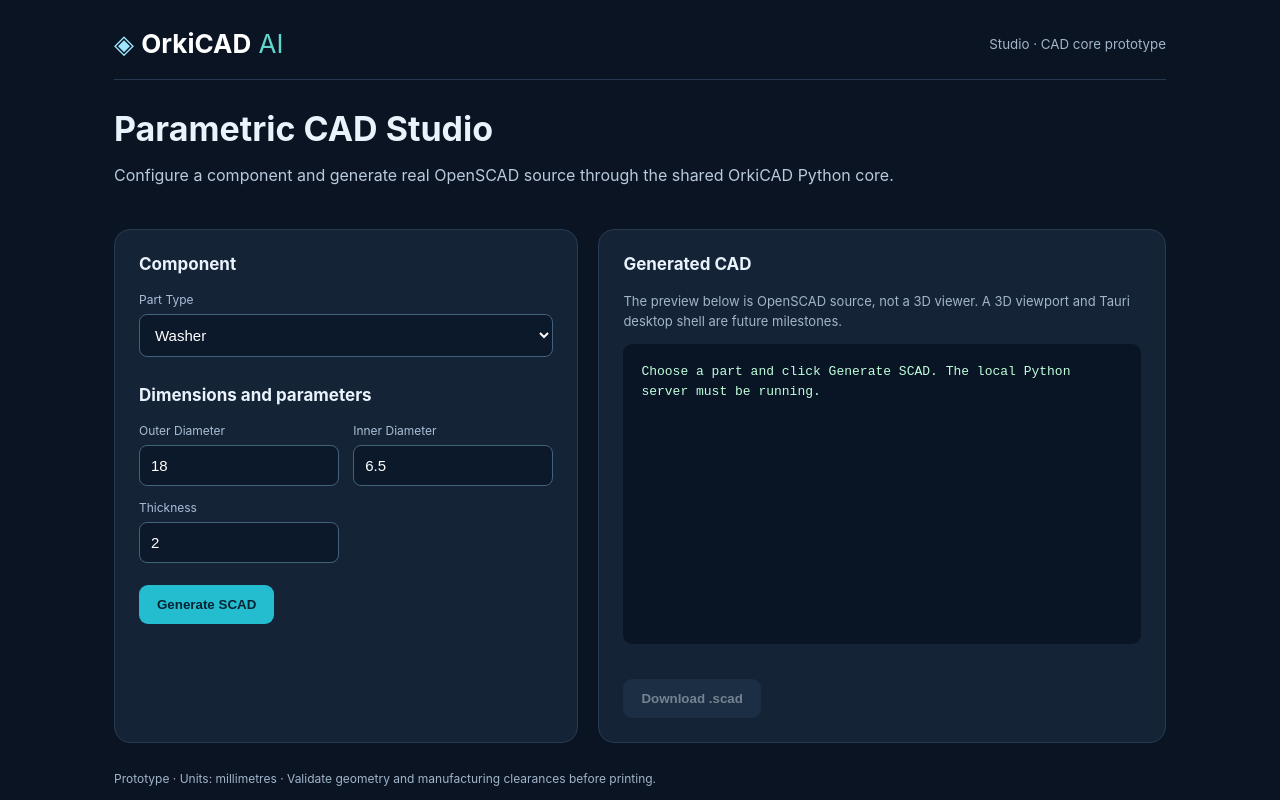
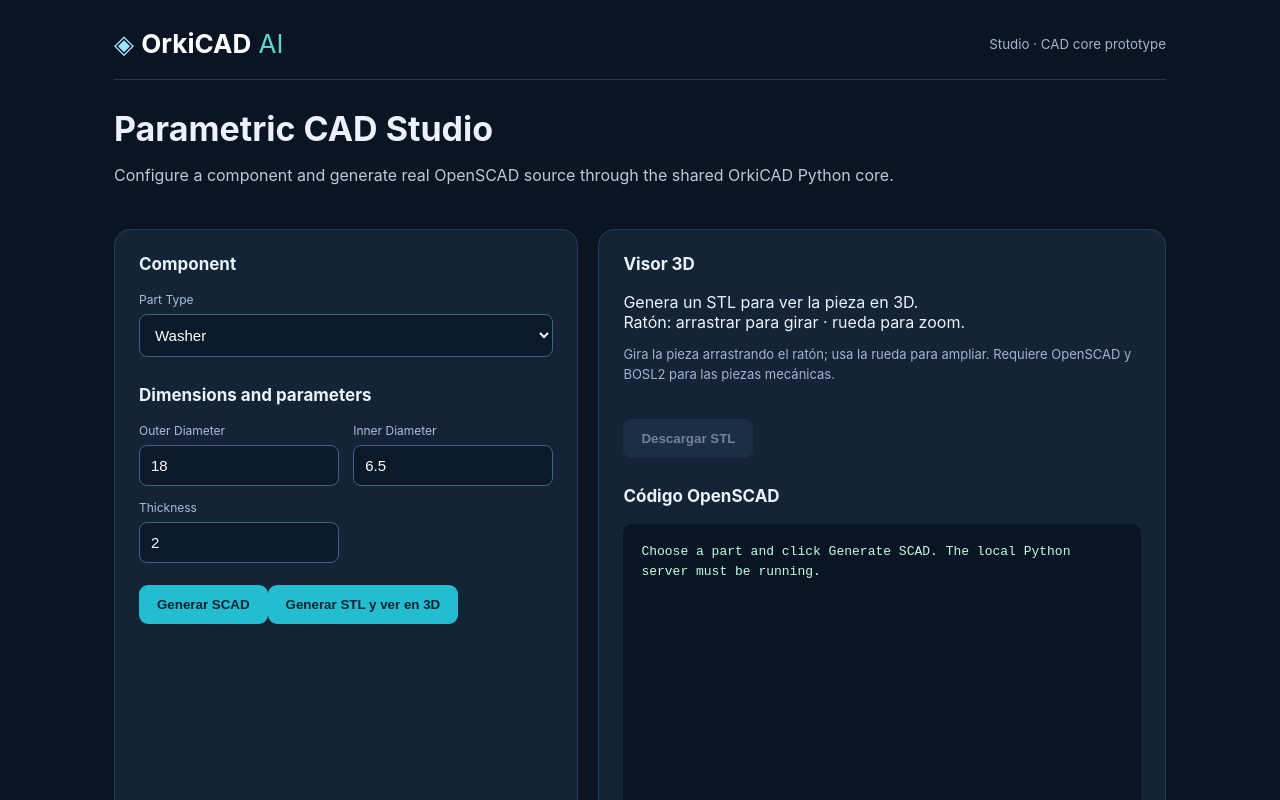
Before and after one commit to jlopfri921/OrkiCAD, a React (Vite) app in the folder studio/frontend/: page / in a window 1280 px wide. Shown: the top 800 px of the page. Built offline with nearby package versions, Linux system fonts and the light colour scheme.

Commit message:
feat(studio): generate, preview and download real STL meshes from browser

```diff
--- a/studio/frontend/src/main.tsx
+++ b/studio/frontend/src/main.tsx
@@ -1,6 +1,7 @@
 import React, { useState } from 'react'
 import { createRoot } from 'react-dom/client'
 import './style.css'
+import STLViewer from './STLViewer'
 
 type PartType = 'washer' | 'mounting_plate' | 'open_box' | 'metric_screw' | 'metric_nut' | 'spur_gear'
 type Definition = { label: string; params: Record<string, number | string> }
@@ -17,10 +18,11 @@ function App() {
   const [type, setType] = useState<PartType>('washer')
   const [params, setParams] = useState<Record<string, number | string>>(catalog.washer.params)
   const [scad, setScad] = useState('')
+  const [stl, setStl] = useState<ArrayBuffer | null>(null)
   const [error, setError] = useState('')
   const [working, setWorking] = useState(false)
   function changeType(next: PartType) {
-    setType(next); setParams({ ...catalog[next].params }); setScad(''); setError('')
+    setType(next); setParams({ ...catalog[next].params }); setScad(''); setStl(null); setError('')
   }
   async function generate() {
     setWorking(true); setError('')
@@ -63,6 +65,46 @@ function App() {
       setWorking(false)
     }
   }
+  async function renderSTL() {
+    setWorking(true); setError(''); setStl(null)
+    try {
+      const response = await fetch('/api/stl', {
+        method: 'POST',
+        headers: { 'Content-Type': 'application/json', 'X-OrkiCAD-Client': 'studio' },
+        body: JSON.stringify({ type, ...params })
+      })
+      if (!response.ok) {
+        const raw = await response.text()
+        let detail = raw.slice(0, 400)
+        try {
+          const json = JSON.parse(raw) as { error?: string }
+          detail = json.error || detail
+        } catch { /* Non-JSON proxy errors are still displayed */ }
+        throw new Error(detail || `No se pudo generar STL: HTTP ${response.status}`)
+      }
+      const typeHeader = response.headers.get('content-type') || ''
+      if (!typeHeader.includes('model/stl') && !typeHeader.includes('application/octet-stream')) {
+        throw new Error(`El servidor no devolvió STL (tipo: ${typeHeader || 'desconocido'}).`)
+      }
+      const buffer = await response.arrayBuffer()
+      if (buffer.byteLength < 84) throw new Error('El archivo STL recibido está vacío o incompleto.')
+      setStl(buffer)
+    } catch (e) {
+      setError(e instanceof Error ? e.message : String(e))
+    } finally {
+      setWorking(false)
+    }
+  }
+  function downloadSTL() {
+    if (!stl) return
+    const blob = new Blob([stl], { type: 'model/stl' })
+    const link = document.createElement('a')
+    const uri = URL.createObjectURL(blob)
+    link.href = uri
+    link.download = `orkicad_${type}.stl`
+    link.click()
+    setTimeout(() => URL.revokeObjectURL(uri), 1000)
+  }
   function download() {
     if (!scad) return
     const blob = new Blob([scad], { type: 'text/plain;charset=utf-8' })
@@ -81,9 +123,9 @@ function App() {
       <select id="type" value={type} onChange={e => changeType(e.target.value as PartType)}>{Object.entries(catalog).map(([id, def]) => <option key={id} value={id}>{def.label}</option>)}</select>
       <h2>Dimensions and parameters</h2>
       <div className="fields">{Object.entries(params).map(([name, value]) => <div key={name}><label htmlFor={name}>{name.replace(/_/g, ' ')}</label><input id={name} type={typeof value === 'number' ? 'number' : 'text'} step={name === 'teeth' || name === 'diameter' ? '1' : 'any'} value={value} onChange={e => setParams(p => ({ ...p, [name]: typeof value === 'number' ? e.target.value === '' ? 0 : Number(e.target.value) : e.target.value }))} /></div>)}</div>
-      <button disabled={working} onClick={generate}>{working ? 'Generating…' : 'Generate SCAD'}</button>
+      <div className="actions"><button disabled={working} onClick={generate}>{working ? 'Procesando…' : 'Generar SCAD'}</button><button disabled={working} onClick={renderSTL}>{working ? 'Procesando…' : 'Generar STL y ver en 3D'}</button></div>
       {error && <p className="error" role="alert">{error}</p>}
-      </section><section className="panel output"><h2>Generated CAD</h2><p className="hint">The preview below is OpenSCAD source, not a 3D viewer. A 3D viewport and Tauri desktop shell are future milestones.</p>
+      </section><section className="panel output"><h2>Visor 3D</h2><STLViewer data={stl} /><p className="hint">Gira la pieza arrastrando el ratón; usa la rueda para ampliar. Requiere OpenSCAD y BOSL2 para las piezas mecánicas.</p><button className="secondary" disabled={!stl} onClick={downloadSTL}>Descargar STL</button><h2>Código OpenSCAD</h2>
       <pre>{scad || 'Choose a part and click Generate SCAD. The local Python server must be running.'}</pre>
       <button className="secondary" disabled={!scad} onClick={download}>Download .scad</button>
       </section></div>
```
